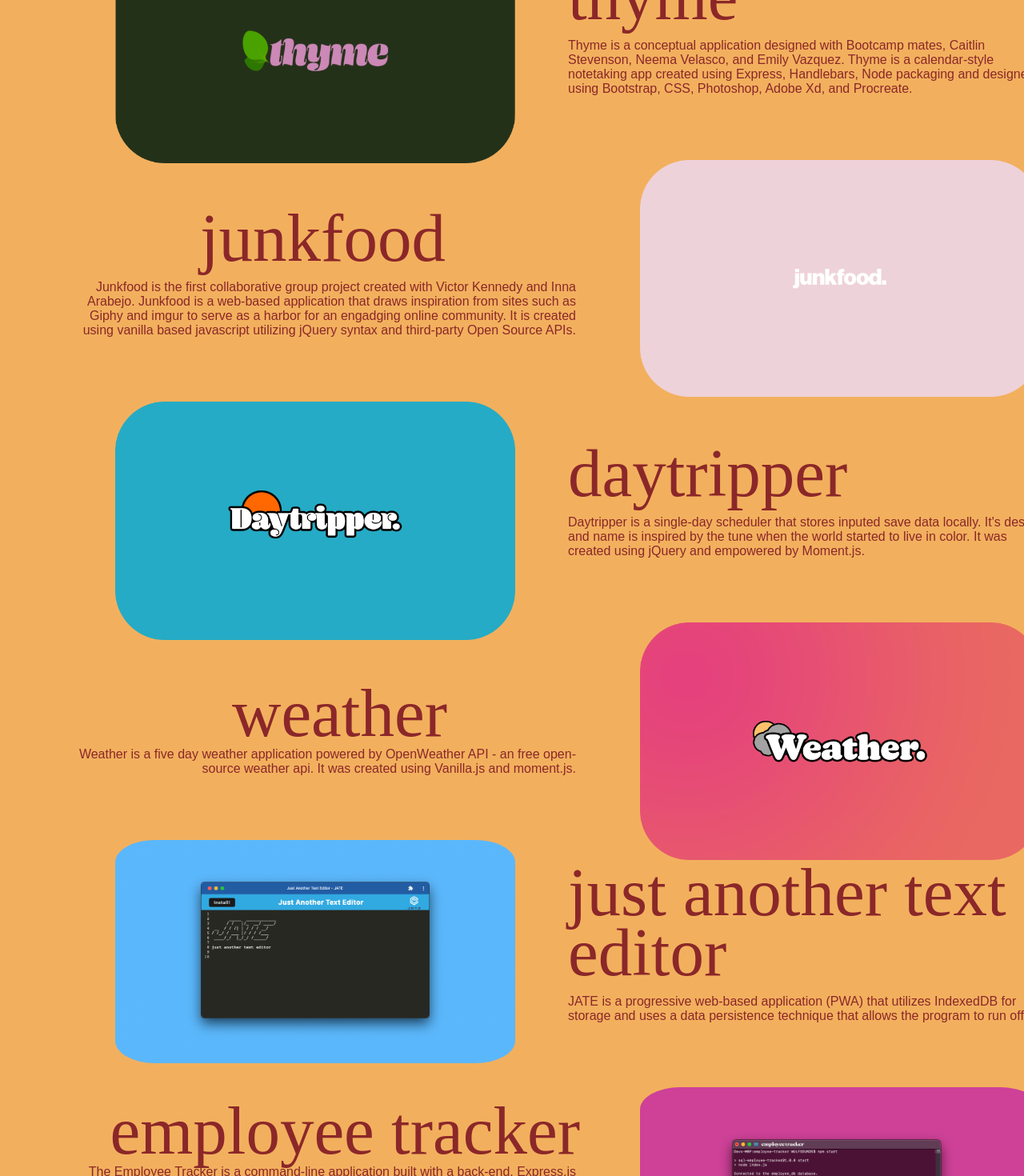
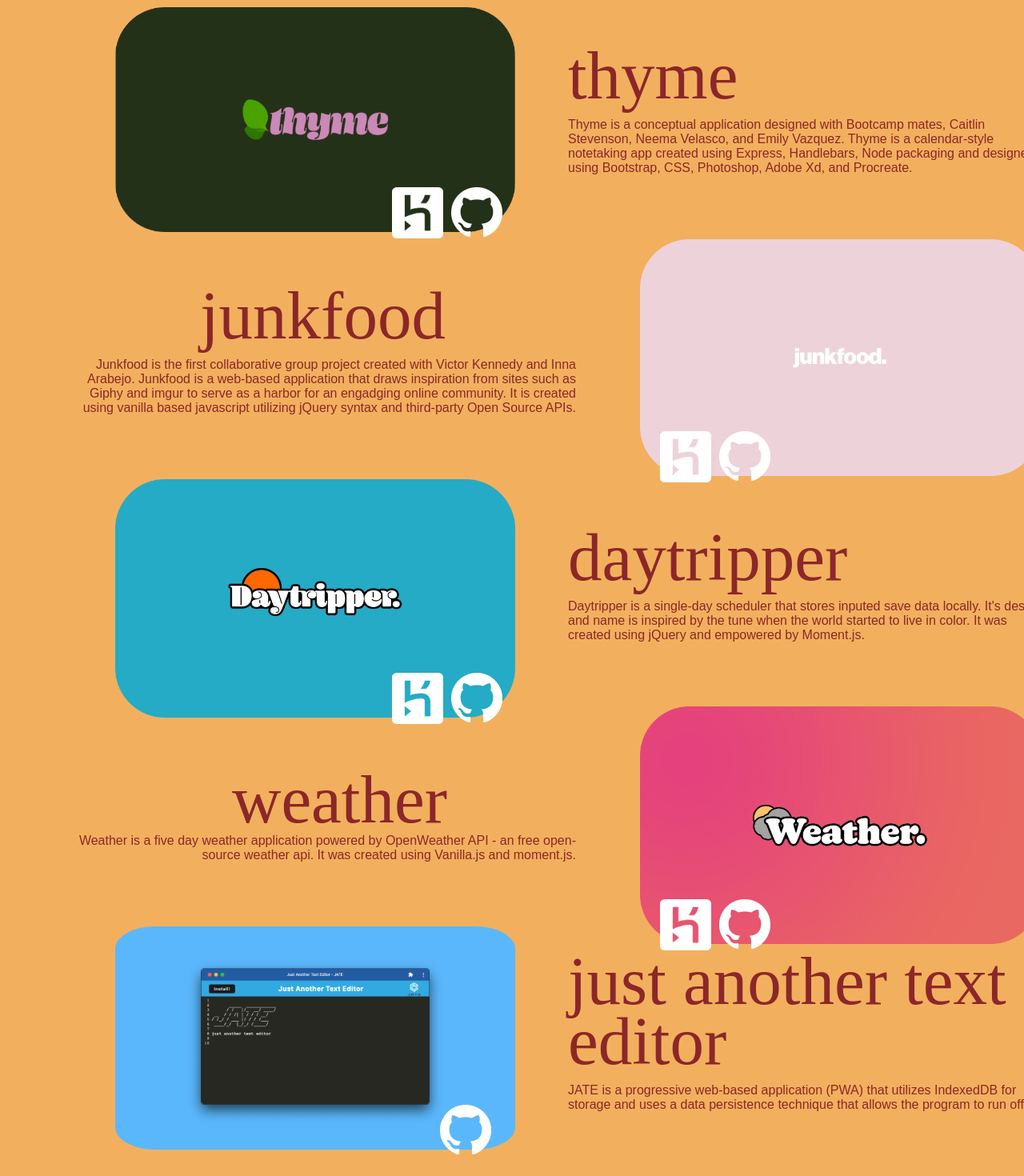
Before and after one commit to wulfsounds/folio-v3, a React (Create React App) app: page /folio in a window 1280 px wide. Shown: the part 220-1690 px from the top of the page at 80% size. Built offline with nearby package versions, Linux system fonts and the light colour scheme; a web font is replaced by a local one.

Commit message:
update icons

```diff
--- a/src/components/Project.js
+++ b/src/components/Project.js
@@ -1,15 +1,18 @@
 import React from "react";
-import thyme from '../images/Mask_Group_1.png'
-import junkfood from '../images/junkfood-promo@2x.png'
-import daytripper from '../images/daytripper-logo@2x.png'
-import weather from '../images/weather-logo@2x.png'
-import employee from '../images/Employee-frame.png'
-import jate from '../images/jate-frame.png'
+import thyme from "../images/Mask_Group_1.png";
+import junkfood from "../images/junkfood-promo@2x.png";
+import daytripper from "../images/daytripper-logo@2x.png";
+import weather from "../images/weather-logo@2x.png";
+import employee from "../images/Employee-frame.png";
+import jate from "../images/jate-frame.png";
+import heroku from "../images/heroku.png";
+import github from "../images/github.png";
 import bootstrap from "bootstrap";
 
 function Project() {
 	return (
 		<>
+			<h1 className="folio-title">folio</h1>
 			<section id="folio">
 				<img
 					id="thumbnail-1"
@@ -17,8 +20,18 @@ function Project() {
 					src={thyme}
 					alt="thyme"
 				/>
+				<div className="icon-box">
+					<a href="https://thyme-calendar.herokuapp.com/">
+						<img className="icons heroku" src={heroku} alt="heroku icon" />
+					</a>
+					<a href="https://github.com/wulfsounds/g2p-thyme">
+						<img src={github} alt="github icon" />
+					</a>
+				</div>
 				<div className="detail col-12">
-					<h3 className="d-title thyme-header">thyme</h3>
+					<div className="head">
+						<h3 className="d-title thyme-header">thyme</h3>
+					</div>
 					<p>
 						Thyme is a conceptual application designed with Bootcamp
 						mates, Caitlin Stevenson, Neema Velasco, and Emily
@@ -27,16 +40,18 @@ function Project() {
 						designed using Bootstrap, CSS, Photoshop, Adobe Xd, and
 						Procreate.
 					</p>
-					{/* <!-- Icon links to GitHub and Heroku --> */}
-
 				</div>
 			</section>
 			<section>
-				<img
-					id="thumbnail-2"
-					src={junkfood}
-					alt="junkfood"
-				/>
+				<img id="thumbnail-2" src={junkfood} alt="junkfood" />
+				<div className="icon-box2">
+				<a href="https://wulfsounds.github.io/g3p-junkfood/">
+						<img className="icons heroku" src={heroku} alt="heroku icon" />
+					</a>
+					<a href="https://github.com/wulfsounds/g3p-junkfood">
+						<img src={github} alt="github icon" />
+					</a>
+				</div>
 				<div className="detail col-12">
 					<h3 className="d-title2">junkfood</h3>
 					<p className="para2">
@@ -51,11 +66,15 @@ function Project() {
 				</div>
 			</section>
 			<section>
-				<img
-					id="thumbnail-3"
-					src={daytripper}
-					alt="daytripper"
-				/>
+				<img id="thumbnail-3" src={daytripper} alt="daytripper" />
+				<div className="icon-box3">
+				<a href="https://github.com/wulfsounds/daytripper">
+						<img className="icons heroku" src={heroku} alt="heroku icon" />
+					</a>
+					<a href="https://wulfsounds.github.io/daytripper/">
+						<img src={github} alt="github icon" />
+					</a>
+				</div>
 				<div className="detail col-12">
 					<h3 className="d-title3">daytripper</h3>
 					<p className="para3">
@@ -67,11 +86,15 @@ function Project() {
 				</div>
 			</section>
 			<section>
-				<img
-					id="thumbnail-4"
-					src={weather}
-					alt="weather"
-				/>
+				<img id="thumbnail-4" src={weather} alt="weather" />
+				<div className="icon-box4">
+				<a href="https://wulfsounds.github.io/weather-dashboard/">
+						<img className="icons heroku" src={heroku} alt="heroku icon" />
+					</a>
+					<a href="https://github.com/wulfsounds/weather-dashboard">
+						<img src={github} alt="github icon" />
+					</a>
+				</div>
 				<div className="detail col-12">
 					<h3 className="d-title4">weather</h3>
 					<p className="para4">
@@ -82,28 +105,43 @@ function Project() {
 				</div>
 			</section>
 			<section>
-				<img
-					id="thumbnail-5"
-					src={ jate }
-					alt="jate frame pic"
-				/>
+				<img id="thumbnail-5" src={jate} alt="jate frame pic" />
+				<div className="icon-box5">
+					<a href="https://github.com/wulfsounds/pwa-text-editor">
+						<img src={github} alt="github icon5" />
+					</a>
+				</div>
 				<div className="detail col-12">
-					<h3 className="d-title5 jate-header">just another text editor</h3>
+					<h3 className="d-title5 jate-header">
+						just another text editor
+					</h3>
 					<p className="para5">
-					JATE is a progressive web-based application (PWA) that utilizes IndexedDB for storage and uses a data persistence technique that allows the program to run offline.
+						JATE is a progressive web-based application (PWA) that
+						utilizes IndexedDB for storage and uses a data
+						persistence technique that allows the program to run
+						offline.
 					</p>
 				</div>
 			</section>
 			<section>
 				<img
 					id="thumbnail-6"
-					src={ employee }
+					src={employee}
 					alt="employee tracker pic"
 				/>
+				<div className="icon-box6">
+					<a href="https://github.com/wulfsounds/sql-employee-tracker">
+						<img src={github} alt="github icon" />
+					</a>
+				</div>
 				<div className="detail col-12">
 					<h3 className="d-title6">employee tracker</h3>
 					<p className="para6">
-					The Employee Tracker is a command-line application built with a back-end, Express.js server using a content management system (CMS) interface. The application stores basic employee information in a SQL database using a CRUD api.
+						The Employee Tracker is a command-line application built
+						with a back-end, Express.js server using a content
+						management system (CMS) interface. The application
+						stores basic employee information in a SQL database
+						using a CRUD api.
 					</p>
 				</div>
 			</section>
@@ -111,5 +149,4 @@ function Project() {
 	);
 }
 
-
 export default Project;
--- a/src/css/about.css
+++ b/src/css/about.css
@@ -23,13 +23,13 @@ h3 {
 }
 
 .jate-header{
-    margin-top: -175px;
+    margin-top: -260px;
 }
 
 .about-me {
     font-size: 22px;
     width: 600px;
-    margin-top: -22.5em;
+    margin-top: -25em;
     margin-left: 29em;
 }
 
@@ -43,10 +43,22 @@ img {
 }
 
 .about-box {
-    margin-top: 130px;
+    margin-top: 25px;
     margin-bottom: 230px;
 }
 
 .about-foot {
-    margin-top: 30px;
+    margin-top: 50px;
 }
+
+.hello {
+    font-family: mighty-slab, serif;
+    font-style: normal;
+    margin-left: .75em;
+    margin-top: -.45em;
+}
+
+.page-title {
+    font-family: lust;
+    font-size: 75px;
+}
--- a/src/main2.css
+++ b/src/main2.css
@@ -39,6 +39,13 @@ li {
     margin: -400px 0 0 521px;
 }
 
+.folio-title {
+    margin-left: 620px;
+    font-family: lust;
+    font-size: 75px;
+
+}
+
 #title-main,
 #title-second,
 #title-third,
@@ -49,6 +56,69 @@ li {
     font-family: mighty-slab, serif;
     font-style: normal;
     font-size: 45px;
+}
+
+.head {
+    display: flex;
+    flex-direction: row;
+    justify-content: flex-start;
+    align-items: center;
+}
+
+.icon-box,
+.icon-box3 {
+    display: flex;
+    flex-direction: row;
+    align-content: center;
+    margin-right: -25px;
+    margin-left: 480px;
+    margin-top: 20px;
+}
+
+.icon-box5 {
+    display: flex;
+    flex-direction: row;
+    align-content: center;
+    margin-right: -25px;
+    margin-left: 540px;
+    margin-top: 20px;
+}
+
+.icon-box2,
+.icon-box4,
+.icon-box6 {
+    display: flex;
+    flex-direction: row;
+    align-content: center;
+    /* margin-right: 25px; */
+    margin-left: 815px;
+    margin-top: 20px;
+}
+
+.heroku {
+    margin-bottom: -40px;
+    width: 64px;
+    height: 64px;
+}
+
+.icon {
+    width: 120px;
+    /* height: 100px; */
+    padding: 0;
+}
+
+.icon5 {
+    width: 120px;
+    /* height: 100px; */
+    padding: 0;
+}
+
+.heroku {
+    width: 64px;
+}
+
+.github {
+    width: 120px;
 }
 
 #title-main {
@@ -90,7 +160,7 @@ a {
     color: #F2EBDF;
     text-decoration: none;
     list-style-type:none;
-    padding-left: 25px;
+    margin-left: 10px;
 }
 
 a:hover {
@@ -105,6 +175,10 @@ a:hover {
     width: 500px;
     /*Shaping*/
     border-radius: 10%;
+}
+
+.detail {
+    margin-top: -170px;
 }
 
 #thumbnail-3 {
@@ -158,7 +232,7 @@ a:hover {
     font-weight: 400;
     font-style: normal;
     color: #8B2729;
-    margin-top: -170px;
+    margin-top: -75px;
     margin-left: 710px;
 }
 
@@ -169,7 +243,7 @@ a:hover {
     font-weight: 400;
     font-style: normal;
     color: #8B2729;
-    margin-top: -170px;
+    margin-top: -250px;
     margin-left: 710px;
 }
 
@@ -179,7 +253,7 @@ a:hover {
     font-weight: 400;
     font-style: normal;
     color: #8B2729;
-    margin-top: -160px;
+    margin-top: -250px;
     margin-left: 250px;
 }
 
@@ -189,7 +263,7 @@ a:hover {
     font-weight: 400;
     font-style: normal;
     color: #8B2729;
-    margin-top: -145px;
+    margin-top: -230px;
     margin-left: 290px;
 }
 
@@ -200,7 +274,7 @@ a:hover {
     font-style: normal;
     text-align: right;
     color: #8B2729;
-    margin-top: -186px;
+    margin-top: -275px;
     margin-left: 95px;
 }
 
--- a/src/pages/About.js
+++ b/src/pages/About.js
@@ -12,6 +12,7 @@ const AboutPage = (props) => {
 				<Header />
 				<Nav />
 				<main>
+					<h1 className='page-title'>about</h1>
 					<div className="container about-box">
 						<img
 							className="profile-pic"
```
Also changed, not shown: src/images/github.png (added), src/images/heroku.png (added).
